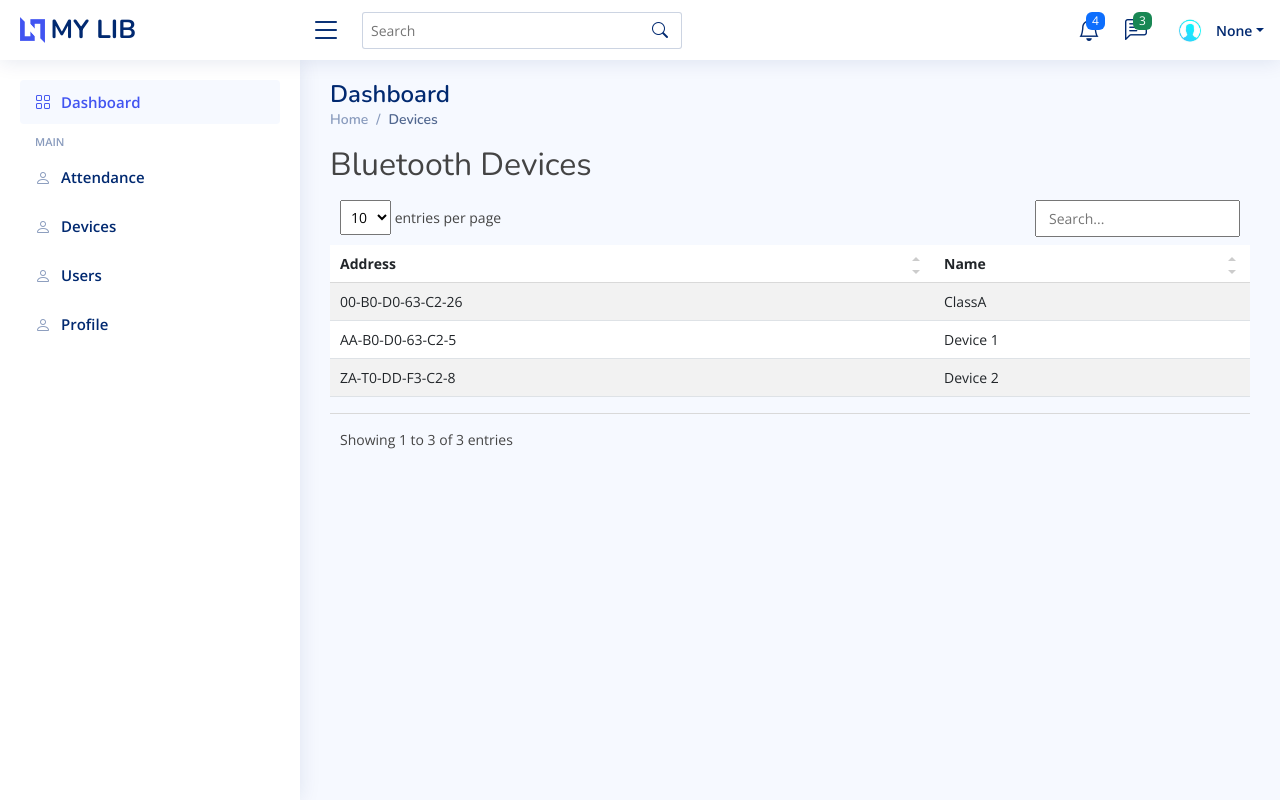
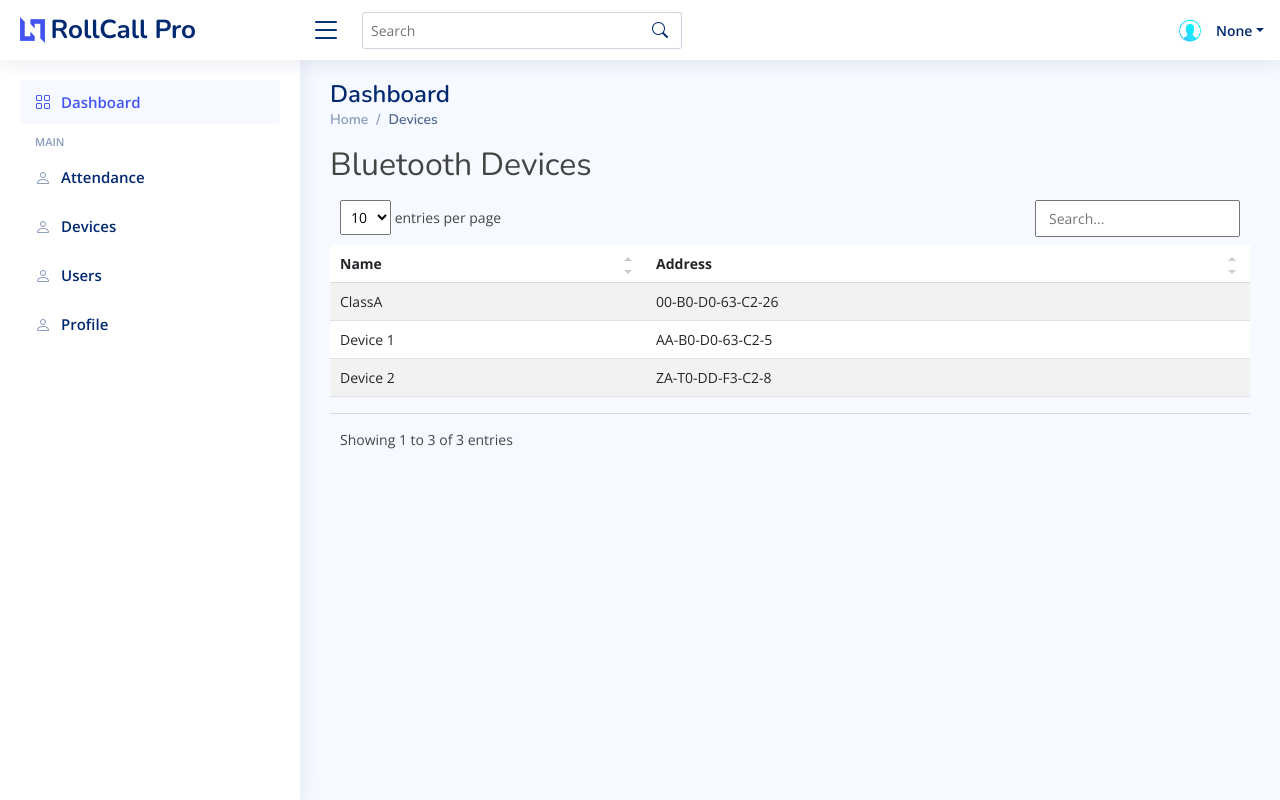
Before and after one commit to Mariko-eng/library_app_django, a Django app: page /users/device/list/ in a window 1280 px wide. Run offline with Django 3.2, Linux system fonts and the light colour scheme; a user stored in the database is signed in; data comes from the database, SQL or seed files in the repository; both versions use the stored data as it was after the commit; some libraries are stand-ins or nearby versions.

Commit message:
roll call pro

```diff
--- a/templates/base/main/base.html
+++ b/templates/base/main/base.html
@@ -7,7 +7,7 @@
   <meta content="width=device-width, initial-scale=1.0" name="viewport">
 
   {% block title %}
-  <title>KCu Attendance</title>
+  <title>RollCall Pro</title>
   {% endblock %}
   <meta content="" name="description">
   <meta content="" name="keywords">
@@ -66,7 +66,7 @@
     <div class="d-flex align-items-center justify-content-between">
       <a href="index.html" class="logo d-flex align-items-center">
         <img src="{% static 'img/logo.png' %}" alt="">
-        <span class="d-none d-lg-block">MY LIB</span>
+        <span class="d-none d-lg-block">RollCall Pro</span>
       </a>
       <i class="bi bi-list toggle-sidebar-btn"></i>
     </div><!-- End Logo -->
@@ -87,7 +87,7 @@
           </a>
         </li><!-- End Search Icon-->
 
-        <li class="nav-item dropdown">
+        {% comment %} <li class="nav-item dropdown">
 
           <a class="nav-link nav-icon" href="#" data-bs-toggle="dropdown">
             <i class="bi bi-bell"></i>
@@ -160,9 +160,10 @@
 
           </ul><!-- End Notification Dropdown Items -->
 
-        </li><!-- End Notification Nav -->
+        </li> {% endcomment %}
+        <!-- End Notification Nav -->
 
-        <li class="nav-item dropdown">
+        {% comment %} <li class="nav-item dropdown">
 
           <a class="nav-link nav-icon" href="#" data-bs-toggle="dropdown">
             <i class="bi bi-chat-left-text"></i>
@@ -226,7 +227,8 @@
 
           </ul><!-- End Messages Dropdown Items -->
 
-        </li><!-- End Messages Nav -->
+        </li> {% endcomment %}
+        <!-- End Messages Nav -->
 
         <li class="nav-item dropdown pe-3">
 
--- a/users/templates/auth/login.html
+++ b/users/templates/auth/login.html
@@ -63,8 +63,8 @@
 
               <div class="d-flex justify-content-center py-4">
                 <a href="index.html" class="logo d-flex align-items-center w-auto">
-                  <img src="assets/img/logo.png" alt="">
-                  <span class="d-none d-lg-block">My Lib</span>
+                  <img src="{% static 'img/logo.png'%}" alt="">
+                  <span class="d-none d-lg-block">RollCall Pro</span>
                 </a>
               </div><!-- End Logo -->
 
--- a/users/templates/auth/register.html
+++ b/users/templates/auth/register.html
@@ -64,7 +64,7 @@
               <div class="d-flex justify-content-center py-4">
                 <a href="index.html" class="logo d-flex align-items-center w-auto">
                   <img src="{% static 'img/logo.png'%}" alt="">
-                  <span class="d-none d-lg-block">MY LIB</span>
+                  <span class="d-none d-lg-block">RollCall Pro</span>
                 </a>
               </div><!-- End Logo -->
 
--- a/users/templates/device/index.html
+++ b/users/templates/device/index.html
@@ -31,15 +31,15 @@
         <table id="bootstrapdatatable" class="datatable table table-striped table-sm">
           <thead>
             <tr>
+              <th scope="col">Name</th>
               <th scope="col">Address</th>
-              <th scope="col">Name</th>
             </tr>
           </thead>
           <tbody>
             {% for result in results %}
              <tr>
+              <td>{{result.name}}</td>
               <td>{{result.address}}</td>
-              <td>{{result.name}}</td>
             </tr>
             {% endfor %}
           </tbody>
```
Also changed, not shown: users/templates/accounts/password_reset.html (+5 -4 lines), users/templates/accounts/users_new.html (+0 -17 lines), db.sqlite3.
